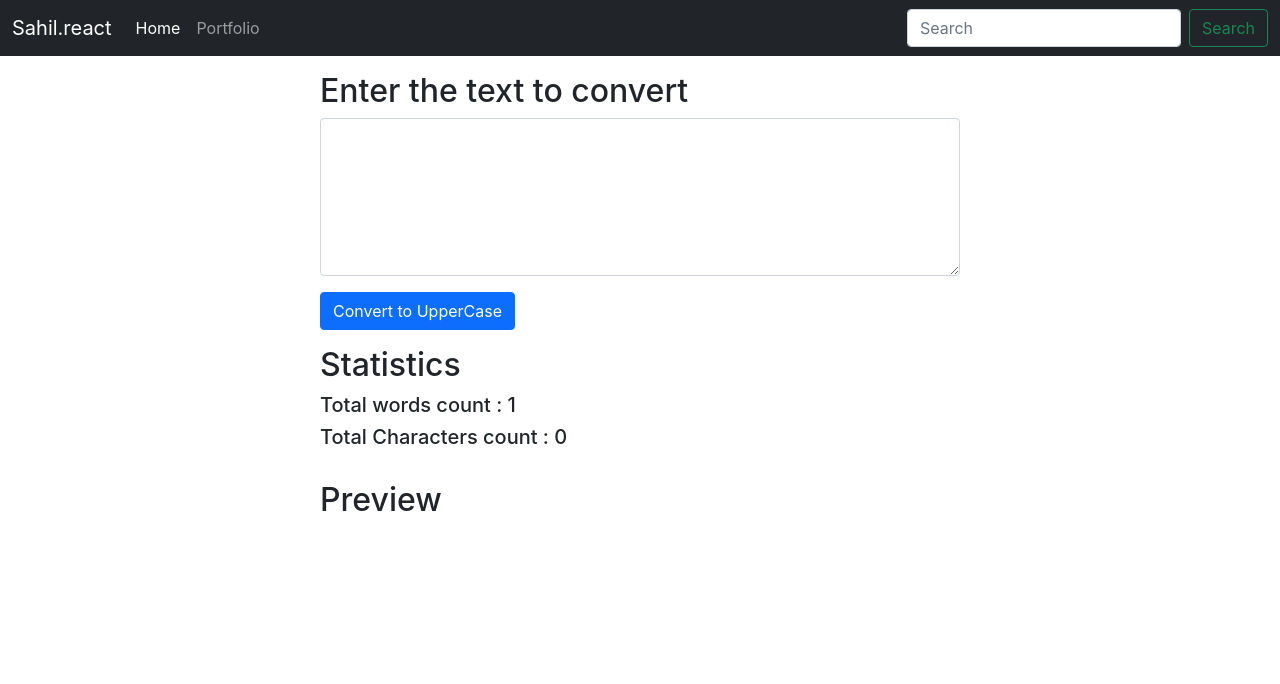
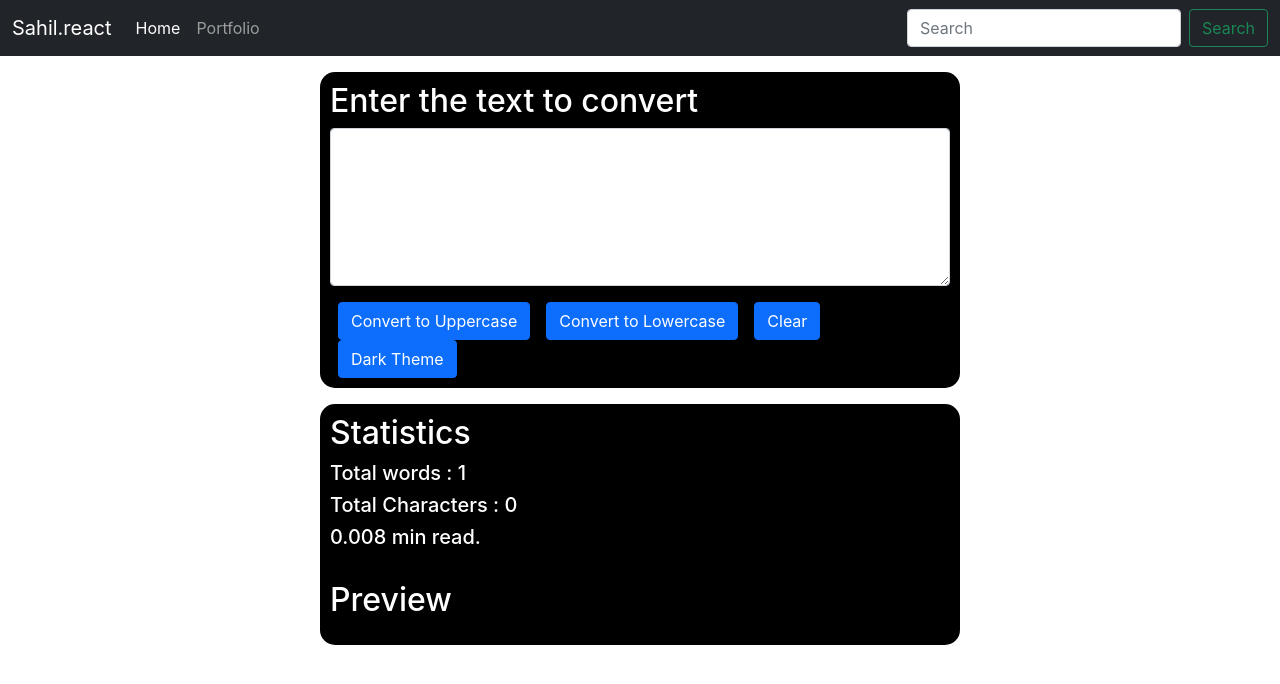
Before and after one commit to sahil2617/ReactApp1, a React (Create React App) app: page / in a window 1280 px wide. Shown: the top 684 px of the page. Built offline with nearby package versions, Linux system fonts and the light colour scheme.

Commit message:
Theme toggle  + Minutes read counter

```diff
--- a/src/Components/Form.js
+++ b/src/Components/Form.js
@@ -3,11 +3,50 @@ import React,{useState} from 'react'
 export default function Form(property) {
 
     const [text,setText] = useState('');
+    const [style, setStyle] = useState({
+        color : 'white',
+        backgroundColor : 'black',
+        padding : '10px',
+        borderRadius: '15px'
+    })
+    const [toggleButton, setToggleButton] = useState('Dark Theme')
+
     let wordCounts = text.split(' ').length;
-    function HandleUpClick(e) {
+
+    function clear(e) {
+        e.preventDefault();
+        let newText = ' ';
+        setText(newText);
+    }
+    function toggleTheme(e) {
+        e.preventDefault();
+        if (style.color === 'white') {
+            setStyle({
+                color : 'black',
+                backgroundColor : 'white',
+                padding : '10px',
+                borderRadius : '15px'
+            });
+        } else {
+           setStyle({
+                color : 'white',
+                backgroundColor : 'black',
+                padding : '10px',
+                borderRadius: '15px'
+            });
+        }
+
+    }
+    function convertToUpperCase(e) {
         e.preventDefault()
 
       let newText = text.toUpperCase();
+      setText(newText)
+    }
+    function convertToLowerCase(e) {
+        e.preventDefault()
+
+      let newText = text.toLowerCase();
       setText(newText)
     }
 
@@ -17,20 +56,24 @@ export default function Form(property) {
     }
 
     return (
-        <>  <div className="col-md-6 my-3 mx-auto">
+        <>  <div className="col-md-6 my-3 mx-auto" style={style}>
             <form>
                     <div className="mb-3">
                         <h2>{property.title}</h2>
                         <textarea type="text" className="form-control" onChange={HandleOnChange} id="email" value={text}rows='6'></textarea>
 
                     </div>
-                    <button type="submit" id='submitBtn' onClick={HandleUpClick} className="btn btn-primary">Convert to UpperCase</button>
+                    <button type="submit" id='Uppercase' onClick={convertToUpperCase} className="btn btn-primary mx-2">Convert to Uppercase</button>
+                    <button type="submit" id='Lowercase' onClick={convertToLowerCase} className="btn btn-primary mx-2">Convert to Lowercase</button>
+                    <button type="submit" id='clearTextarea' onClick={clear} className="btn btn-primary mx-2">Clear</button>
+                    <button type="submit" id='toggletheme' onClick={toggleTheme} className="btn btn-primary mx-2">{toggleButton}</button>
             </form>
             </div>
-            <div className="col-md-6 my-3 mx-auto">
+            <div className="col-md-6 my-3 mx-auto" style={style}>
                 <h2>Statistics</h2>
-                <h5>Total words count : {wordCounts}</h5>
-                <h5>Total Characters count : {text.length}</h5>
+                <h5>Total words : {wordCounts}</h5>
+                <h5>Total Characters : {text.length}</h5>
+                <h5>{wordCounts* 0.008 } min read. </h5>
                 <br />
                 <h2>Preview</h2>
                 <p>{text}</p>
```
